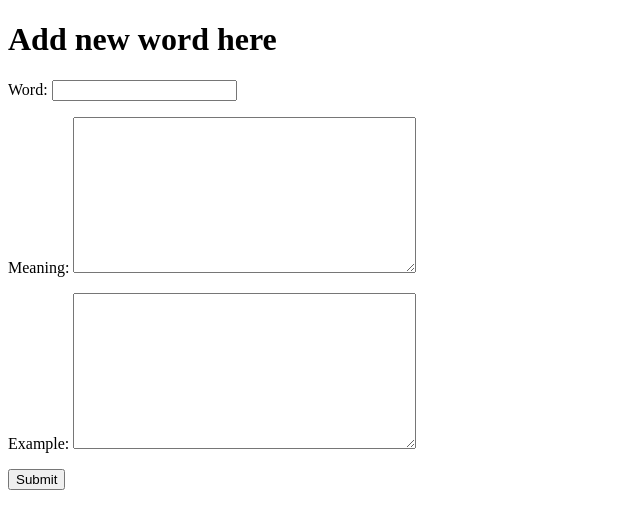
After one commit to dhakad-anant/Oratory, a Django app: page /vocab/addword/ in a window 1280 px wide. The commit adds this page. Shown: the top 529 px of the page, without its empty margins (0-640 px from the left). Run offline with Django 3.2, Linux system fonts and the light colour scheme.

Commit message:
started the new_word addition functionality in vocab

```diff
--- /dev/null
+++ b/Oratory_site_version2/vocab/forms.py
@@ -0,0 +1,25 @@
+from django import forms
+
+'''
+class Word(models.Model):
+    new_word = models.CharField(max_length=100)
+    meaning = models.TextField()
+    example = models.TextField()
+
+    def __str__(self):
+        return self.new_word
+
+class Homeworkform(forms.Form):
+    subject = forms.CharField(max_length=100)
+    message = forms.CharField(widget=forms.Textarea)
+    sender = forms.EmailField()
+    authuser = forms.CharField(max_length=50,required=False)
+    authpassword = forms.CharField(max_length=50,required=False)
+
+
+'''
+
+class Addwordform(forms.Form):
+    word = forms.CharField(max_length=100)
+    meaning = forms.CharField(widget=forms.Textarea)
+    example = forms.CharField(widget=forms.Textarea)
--- /dev/null
+++ b/Oratory_site_version2/vocab/templates/vocab/addword.html
@@ -0,0 +1,18 @@
+<!DOCTYPE html>
+<html lang="en">
+<head>
+    <meta charset="UTF-8">
+    <meta name="viewport" content="width=device-width, initial-scale=1.0">
+    <title>add word</title>
+</head>
+<body>
+    <h1>Add new word here</h1>
+    <div>
+        <form method="POST">
+            {% csrf_token %}
+            {{ form.as_p }}
+            <input type="submit" value="Submit"/>
+        </form>
+    </div>
+</body>
+</html>
--- a/Oratory_site_version2/vocab/templates/vocab/vocabulary.html
+++ b/Oratory_site_version2/vocab/templates/vocab/vocabulary.html
@@ -47,7 +47,9 @@
 </nav>
 	</header>
 	<!-- Navebar ends -->
-
+<div>
+  <p>add new word <a href="{% url 'vocab:addword'%}">+</a></p>
+</div>
 
 	<!-- vocabulary heading -->
 <div class="container text-center text-dark">
--- a/Oratory_site_version2/vocab/urls.py
+++ b/Oratory_site_version2/vocab/urls.py
@@ -4,4 +4,5 @@ from . import views
 app_name='vocab'
 urlpatterns = [
     path('',views.storewords,name='storewords'),
+    path('addword/',views.newword,name='addword'),
 ]
--- a/Oratory_site_version2/vocab/views.py
+++ b/Oratory_site_version2/vocab/views.py
@@ -1,7 +1,7 @@
-from django.shortcuts import render
+from django.shortcuts import render,redirect
 from django.http import HttpResponse
 from .models import Word
-
+from .forms import Addwordform
 # Create your views here.
 
 def storewords(request):
@@ -30,9 +30,43 @@ def storewords(request):
         l = []
     print(alphabets)
     return render(request,'vocab/vocabulary.html',{'words':wrds,'alphabets':alphabets,'range':range(26)})
+'''
+class Word(models.Model):
+    new_word = models.CharField(max_length=100)
+    meaning = models.TextField()
+    example = models.TextField()
 
-def tst(request):
-    alphabets = []
-    for i in range(26):
-        alphabets.append(chr(i+65))
-    return render(request,'vocab/check.html',{'range':range(26),'alphabets':alphabets})
+    def __str__(self):
+        return self.new_word
+
+            authpassword = form.cleaned_data['authpassword']
+            if authpassword == 'None' and authuser == 'None':
+                send_mail(subject, message, from_mail, [reciever.email],False)
+            else:
+                send_mail(subject, message, from_mail, [reciever.email],False, authuser, authpassword,html_message=None)
+            redirect('homework:assignhomework')
+
+    return render(request , 'homework/message.html', {'sender':sender,'reciever':reciever,'form':form})
+
+'''
+def newword(request):
+    form = Addwordform(None)
+    if request.method == 'POST':
+        form = Addwordform(request.POST)
+        if form.is_valid():
+            word = form.cleaned_data['word']
+            meaning = form.cleaned_data['meaning']
+            example = form.cleaned_data['example']
+            newword = Word(new_word=word,meaning=meaning,example=example)
+            newword.save()
+            print("-----------word add successfully-------------------------\n")
+            return redirect('vocab:storewords')
+    print("-----------if this prints after addition-------------------------\n")
+    return render(request,'vocab/addword.html',{'form':form})
+
+'''
+class Addwordform(forms.Form):
+    word = forms.CharField(max_length=100)
+    meaning = forms.TextField(widget=forms.Textarea)
+    example = forms.TextField(widget=forms.Textarea)
+'''
```
Also changed, not shown: Oratory_site_version2/db.sqlite3.
